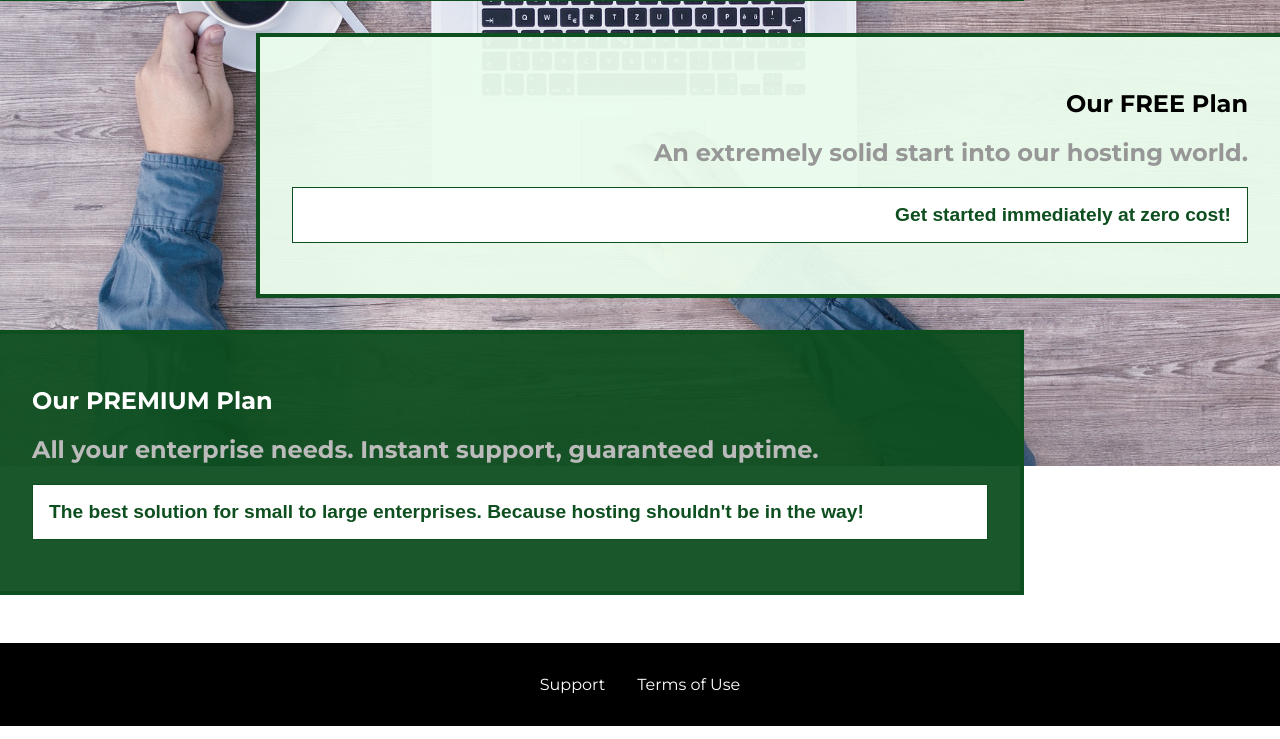
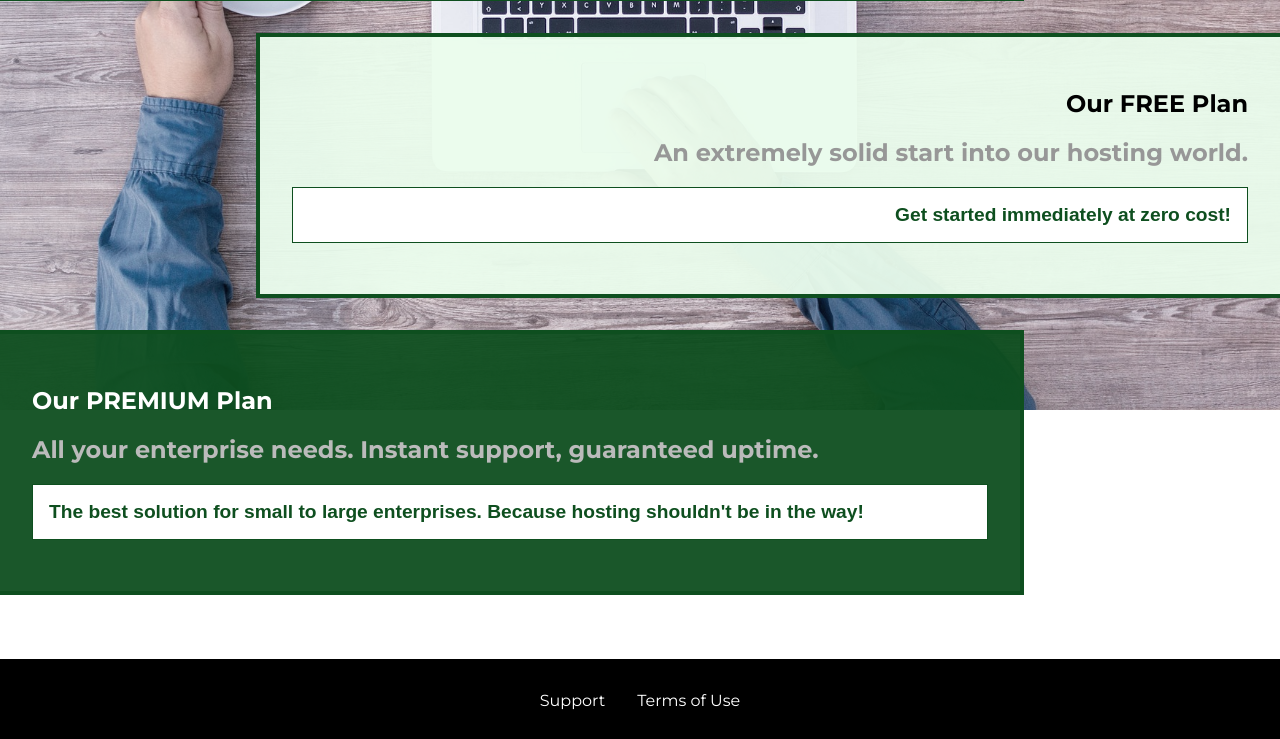
Before and after one commit to JCamiloo/web-designs, a plain HTML site: page [uHost] Web 1/packages/index.html in a window 1280 px wide. Shown: the part 390-1129 px from the top of the page. Drawn offline with Linux system fonts and the light colour scheme.

Commit message:
adding css grid to main container

```diff
--- a/[uHost] Web 1/main.css
+++ b/[uHost] Web 1/main.css
@@ -4,7 +4,6 @@
         #ff1b68;
     background-position: 20%;
     max-width: 100%;
-    width: 100vw;
     height: calc(100vh - 2.5rem);
     position: relative;
 }
--- a/[uHost] Web 1/shared.css
+++ b/[uHost] Web 1/shared.css
@@ -6,14 +6,21 @@
     box-sizing: border-box;
 }
 
+html {
+    height: 100%;
+}
+
 body {
     font-family: "Montserrat", sans-serif;
     margin: 0;
+    display: grid;
+    grid-template-rows: 3.5rem auto 8rem;
+    grid-template-areas: "header" "main" "footer";
 }
 
 main {
-    min-height: calc(100vh - 3.5rem - 8rem);
-    margin-top: 3.5rem;
+    /* grid-row: 2 / 3;  */
+    grid-area: main;
 }
 
 .backdrop {
@@ -132,6 +139,8 @@
     background: black;
     padding: 2rem;
     margin-top: 3rem;
+    /* grid-row: 3 / 4; */
+    grid-area: footer;
 }
 
 .main-footer__links {
```
